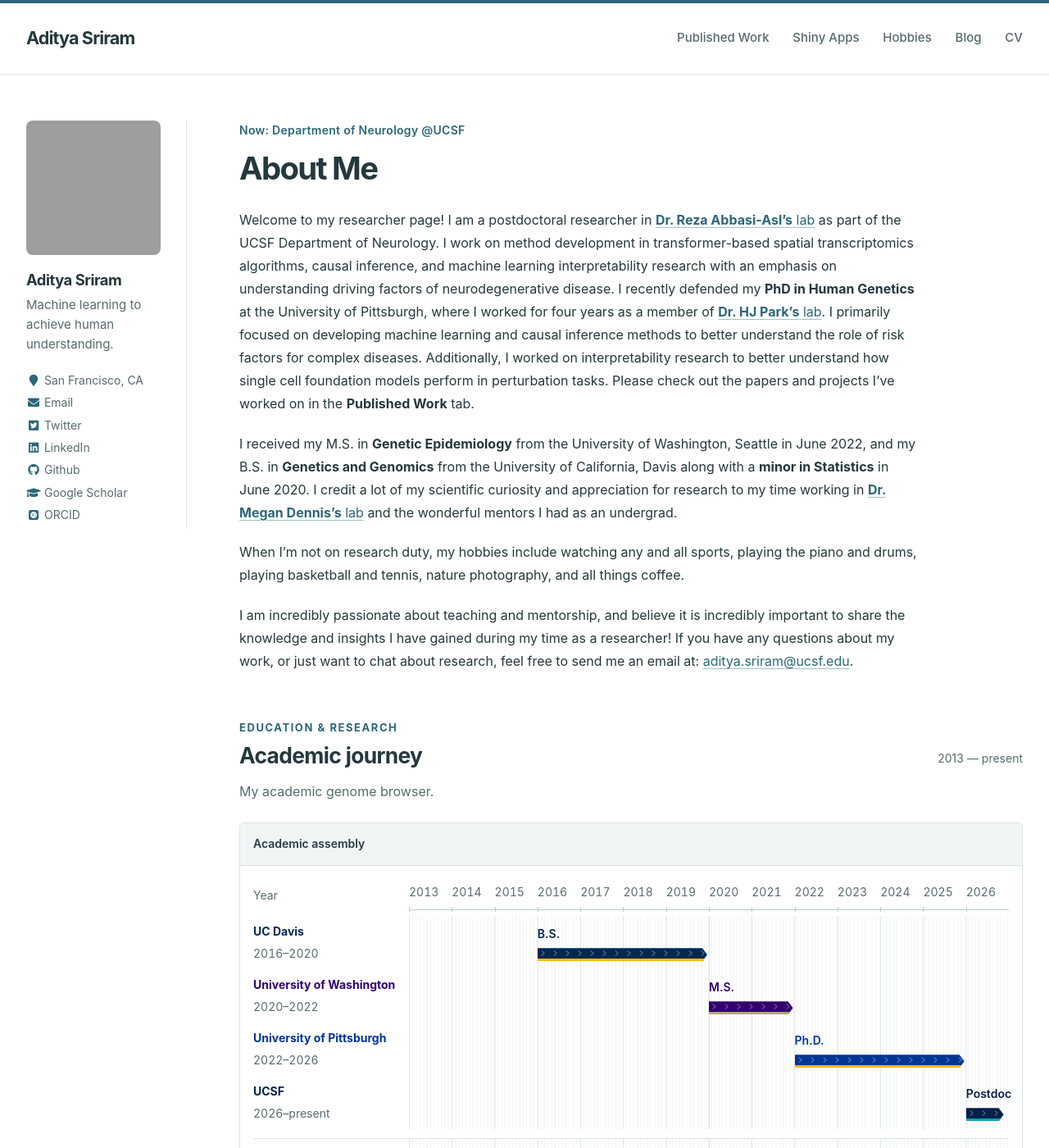
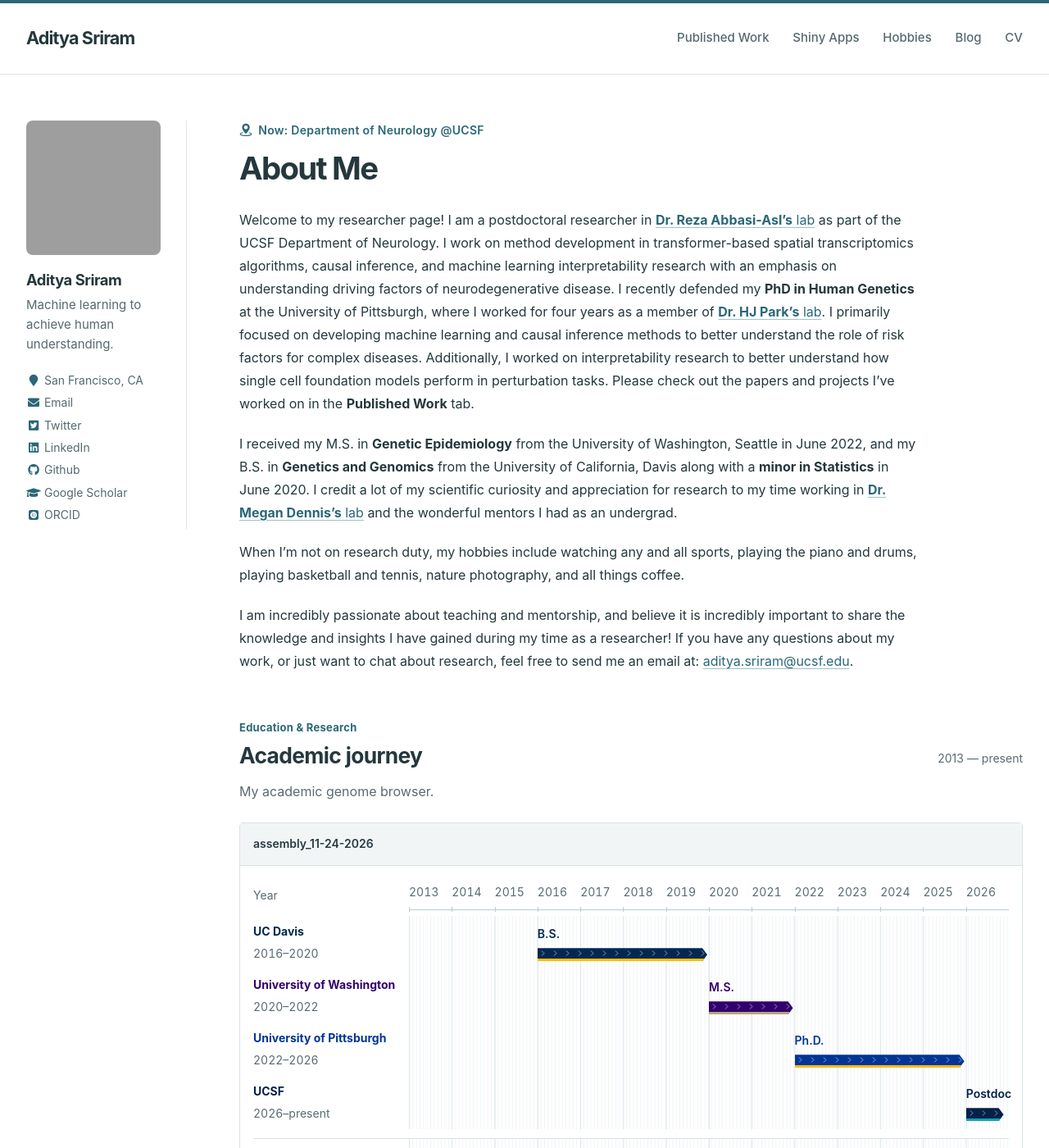
Before and after one commit to ads303/ads303.github.io, a Jekyll site: the page built from _pages/about.md, in a window 1280 px wide and 1400 px high. Shown: the whole window at 82% size. Built offline with Jekyll 4.4.1, drawn with Linux system fonts in a browser that asks for light colours; some web fonts are replaced; some of the changed text lies outside the part shown.

Commit message:
Polish genome browser labels and add live assembly date

```diff
--- a/_includes/academic-timeline.html
+++ b/_includes/academic-timeline.html
@@ -17,11 +17,11 @@
 {% assign journey_months = journey_years | times: 12 %}
 {% assign journey_now = site.time | date: '%Y' | plus: 0 | minus: journey_start | times: 12 | plus: journey_last_month %}
 {% assign journey_works = site.data.publications | sort: 'year' | reverse %}
-<link rel="stylesheet" href="{{ '/assets/css/academic-timeline.css' | relative_url }}">
+<link rel="stylesheet" href="{{ '/assets/css/academic-timeline.css' | relative_url }}?v={{ site.time | date: '%s' }}">
 <section class="academic-journey" aria-labelledby="academic-journey-title">
   <div class="academic-journey__heading">
     <div>
-      <p class="academic-journey__eyebrow">Education &amp; research</p>
+      <p class="academic-journey__eyebrow">Education &amp; Research</p>
       <h2 id="academic-journey-title">Academic journey</h2>
     </div>
     <span class="academic-journey__range">{{ journey_start }} — present</span>
@@ -29,8 +29,8 @@
   <p class="academic-journey__intro">My academic genome browser.</p>
   <p class="journey-scroll-hint">Scroll across the tracks to explore the full timeline.</p>
   <div class="journey-browser">
-    <div class="journey-browser__toolbar"><span>Academic assembly</span></div>
-    <div class="journey-browser__scroll" tabindex="0" role="region" aria-label="Academic journey with publication and contribution features. Scroll horizontally on small screens." aria-describedby="journey-chart-notes">
+    <div class="journey-browser__toolbar"><span>assembly_<time id="journey-assembly-date" datetime="{{ site.time | date: '%Y-%m-%d' }}">{{ site.time | date: '%m-%d-%Y' }}</time></span></div>
+    <div class="journey-browser__scroll" tabindex="0" role="region" aria-label="Academic journey with publication and contribution features. Scroll horizontally on small screens.">
       <div class="journey-browser__plot" style="--journey-months: {{ journey_months }}; --journey-years: {{ journey_years }};">
         <div class="journey-browser__axis">
           <span class="journey-browser__axis-label">Year</span>
@@ -100,7 +100,6 @@
       <span><i class="journey-key journey-key--year-only" aria-hidden="true"></i>Year only</span>
     </div>
   </div>
-  <p id="journey-chart-notes" class="academic-journey__notes">Each block is one work, not a duration. Outlined blocks have year-only dates; in-press work uses its public preprint date. Academic boundaries are shown by year.</p>
   <details class="journey-publication-details" id="journey-publication-details">
     <summary>Explore publications and contributions</summary>
     <div class="journey-publication-details__list">
@@ -116,4 +115,4 @@
     </div>
   </details>
 </section>
-<script src="{{ '/assets/js/academic-timeline.js' | relative_url }}" defer></script>
+<script src="{{ '/assets/js/academic-timeline.js' | relative_url }}?v={{ site.time | date: '%s' }}" defer></script>
--- a/_includes/head/custom.html
+++ b/_includes/head/custom.html
@@ -23,7 +23,7 @@
 <meta name="msapplication-config" content="{{ base_path }}/images/browserconfig.xml?v=M44lzPylqQ">
 <meta name="theme-color" content="#ffffff">
 <link rel="stylesheet" href="{{ base_path }}/assets/css/academicons.css"/>
-<link rel="stylesheet" href="{{ '/assets/css/site-refresh.css' | relative_url }}">
+<link rel="stylesheet" href="{{ '/assets/css/site-refresh.css' | relative_url }}?v={{ site.time | date: '%s' }}">
 
 <script type="text/x-mathjax-config"> MathJax.Hub.Config({ TeX: { equationNumbers: { autoNumber: "all" } } }); </script>
 <script type="text/x-mathjax-config">
--- a/_layouts/single.html
+++ b/_layouts/single.html
@@ -26,7 +26,17 @@ layout: default
     <div class="page__inner-wrap">
       {% unless page.header.overlay_color or page.header.overlay_image %}
         <header>
-          {% if page.eyebrow %}<p class="page__eyebrow">{{ page.eyebrow }}</p>{% endif %}
+          {% if page.eyebrow %}
+          <p class="page__eyebrow">
+            {% if page.eyebrow_icon == 'location' %}
+            <svg class="page__location-pin" viewBox="0 0 24 24" width="20" height="20" aria-hidden="true" focusable="false">
+              <path fill="currentColor" fill-rule="evenodd" d="M12 1a7 7 0 0 0-7 7c0 5.2 7 12 7 12s7-6.8 7-12a7 7 0 0 0-7-7Zm0 3.5a3.5 3.5 0 1 1 0 7 3.5 3.5 0 0 1 0-7Z"/>
+              <path d="M6.5 17.5C3.7 18 2 18.9 2 20c0 1.7 4.5 3 10 3s10-1.3 10-3c0-1.1-1.7-2-4.5-2.5" fill="none" stroke="currentColor" stroke-width="1.8"/>
+            </svg>
+            {% endif %}
+            <span>{{ page.eyebrow }}</span>
+          </p>
+          {% endif %}
           {% if page.title %}<h1 class="page__title" itemprop="headline">{{ page.title | markdownify | remove: "<p>" | remove: "</p>" }}</h1>{% endif %}
           {% if page.read_time %}
             <p class="page__meta"><i class="fa fa-clock-o" aria-hidden="true"></i> {% include read-time.html %}</p>
--- a/assets/css/academic-timeline.css
+++ b/assets/css/academic-timeline.css
@@ -8,7 +8,7 @@
   color: var(--journey-ink);
 }
 .academic-journey .academic-journey__heading { display: flex; align-items: flex-end; justify-content: space-between; gap: 1rem; }
-.academic-journey .academic-journey__eyebrow { margin: 0 0 .45rem; font-size: .8125rem; letter-spacing: .12em; text-transform: uppercase; font-weight: 650; color: #2b6777; }
+.academic-journey .academic-journey__eyebrow { margin: 0 0 .45rem; font-size: .8125rem; letter-spacing: .02em; font-weight: 650; color: #2b6777; }
 .academic-journey .academic-journey__heading h2 { margin: 0; padding: 0; border: 0; font-size: 1.65rem; letter-spacing: -.025em; line-height: 1.2; }
 .academic-journey__range { white-space: nowrap; color: var(--journey-muted); font-size: .875rem; }
 .academic-journey .academic-journey__intro { margin: .85rem 0 1.5rem; color: var(--journey-muted); font-size: 1rem; }
@@ -52,7 +52,6 @@
 .journey-browser__legend > span { display: inline-flex; align-items: center; gap: .45rem; }
 .journey-key { display: inline-block; width: 1.4rem; height: .55rem; background-color: var(--feature-color); }
 .journey-key--year-only { background: #fff; border: 2px dashed #608b91; }
-.academic-journey .academic-journey__notes { margin: .85rem 0 0; color: var(--journey-muted); font-size: .875rem; line-height: 1.6; }
 .journey-publication-details { margin-top: .75rem; }
 .journey-publication-details summary { cursor: pointer; color: #2b6777; font-size: .875rem; padding: .5rem 0; width: fit-content; }
 .journey-publication-details summary:focus-visible { outline: 2px solid #2b6777; outline-offset: 3px; }
--- a/assets/css/site-refresh.css
+++ b/assets/css/site-refresh.css
@@ -29,7 +29,8 @@ a:focus-visible, button:focus-visible, summary:focus-visible, [tabindex]:focus-v
 #main > .page { width: auto; float: none; padding: 0; margin: 0; min-width: 0; }
 .page__inner-wrap, .page__content { float: none !important; margin: 0 !important; width: 100% !important; }
 .page__title { font-size: clamp(2rem, 3vw, 2.65rem); letter-spacing: -.045em; line-height: 1.15; font-weight: 650; color: var(--ink); margin-bottom: 1.65rem; }
-.page__eyebrow { color: var(--teal); font-size: .875rem; font-weight: 600; letter-spacing: .02em; margin: 0 0 .75rem; }
+.page__eyebrow { color: var(--teal); font-size: .875rem; font-weight: 600; letter-spacing: .02em; margin: 0 0 .75rem; display: flex; align-items: flex-start; gap: .45rem; }
+.page__location-pin { flex: none; width: 1.15em; height: 1.15em; margin-top: .25em; overflow: visible; }
 .page__content { font-size: 1rem; }
 .page__content > p { max-width: 82ch; margin-bottom: 1.3rem; }
 .page__content h2 { color: var(--ink); font-size: 1.5rem; letter-spacing: -.025em; border-color: var(--rule); }
--- a/assets/js/academic-timeline.js
+++ b/assets/js/academic-timeline.js
@@ -1,6 +1,31 @@
-/* The feature track and citations are server-rendered; JS only opens details. */
+/* Enhance the server-rendered track with a current UCSF date and work details. */
 (function () {
   'use strict';
+  var assemblyDate = document.getElementById('journey-assembly-date');
+  if (assemblyDate) {
+    var dateFormatter = new Intl.DateTimeFormat('en-US', {
+      timeZone: 'America/Los_Angeles',
+      year: 'numeric',
+      month: '2-digit',
+      day: '2-digit'
+    });
+
+    function updateAssemblyDate() {
+      var dateParts = {};
+      dateFormatter.formatToParts(new Date()).forEach(function (part) {
+        dateParts[part.type] = part.value;
+      });
+      assemblyDate.textContent = dateParts.month + '-' + dateParts.day + '-' + dateParts.year;
+      assemblyDate.setAttribute('datetime', dateParts.year + '-' + dateParts.month + '-' + dateParts.day);
+    }
+
+    updateAssemblyDate();
+    window.setInterval(updateAssemblyDate, 60000);
+    document.addEventListener('visibilitychange', function () {
+      if (!document.hidden) updateAssemblyDate();
+    });
+  }
+
   var details = document.getElementById('journey-publication-details');
   if (!details) return;
 
```
Also changed, not shown: _pages/about.md (+1 -0 lines).
